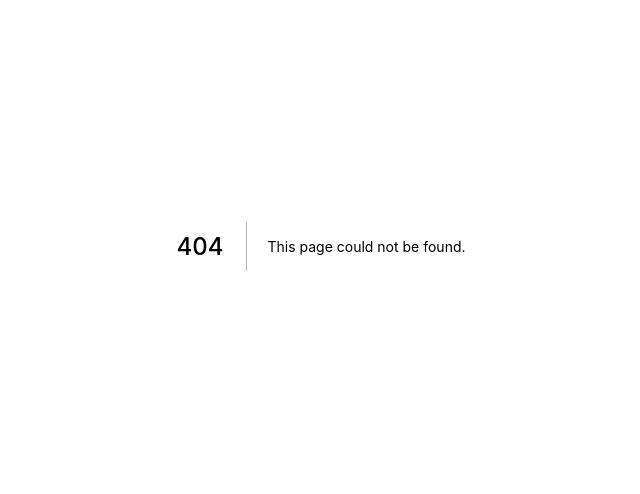
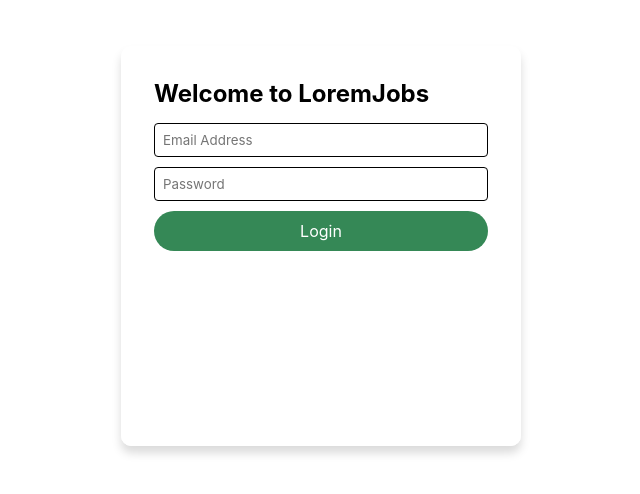
Before and after one commit to TmTanky/Dev-Jobs, a Next.js app: page /login in a window 1280 px wide. Before the commit this address had no page. Shown: the part 154-648 px from the top of the page, without its empty margins (319-959 px from the left). Built offline with nearby package versions, Linux system fonts and the light colour scheme.

Commit message:
added packages and configured login page

```diff
--- /dev/null
+++ b/components/Button/Button.styles.ts
@@ -0,0 +1,9 @@
+import styled from 'styled-components'
+
+export const ButtonBase = styled.div`
+  height: 40px;
+  position: relative;
+  display: flex;
+  justify-content: center;
+  align-items: center;
+`
--- /dev/null
+++ b/components/Button/Button.tsx
@@ -0,0 +1,31 @@
+import React from 'react'
+import { ButtonBase } from './Button.styles'
+
+type ButtonProps = {
+  name: string
+  bgColor?: string
+  borderRadius?: string
+  fontSize?: string
+  color?: string
+}
+
+export const Button = ({
+  name,
+  bgColor,
+  borderRadius,
+  fontSize,
+  color
+}: ButtonProps) => {
+  return (
+    <ButtonBase
+      style={{
+        backgroundColor: bgColor,
+        borderRadius,
+        fontSize,
+        color
+      }}
+    >
+      {name}
+    </ButtonBase>
+  )
+}
--- /dev/null
+++ b/components/Heading/Heading.tsx
@@ -0,0 +1,45 @@
+import styled from 'styled-components'
+
+type HeadingType = 'h1' | 'h2' | 'h3' | 'h4' | 'h5' | 'h6'
+interface HeadingProps {
+  variation: HeadingType
+  label: string
+}
+
+const H1 = styled.h1`
+    margin-bottom: 15px;
+  `,
+  H2 = styled.h2`
+    margin-bottom: 15px;
+  `,
+  H3 = styled.h2`
+    margin-bottom: 15px;
+  `,
+  H4 = styled.h2`
+    margin-bottom: 15px;
+  `,
+  H5 = styled.h2`
+    margin-bottom: 15px;
+  `,
+  H6 = styled.h2`
+    margin-bottom: 15px;
+  `
+
+export const Heading = ({ label, variation }: HeadingProps) => {
+  switch (variation) {
+  case 'h1':
+    return <H1> {label} </H1>
+  case 'h2':
+    return <H2> {label} </H2>
+  case 'h3':
+    return <H3> {label} </H3>
+  case 'h4':
+    return <H4> {label} </H4>
+  case 'h5':
+    return <H5> {label} </H5>
+  case 'h6':
+    return <H6> {label} </H6>
+  default:
+    return <H1> {label} </H1>
+  }
+}
--- /dev/null
+++ b/components/Pages/Login/index.ts
@@ -0,0 +1,23 @@
+import styled from 'styled-components'
+
+export const S = {
+  Container: styled.div`
+    min-height: 100vh;
+    display: flex;
+    justify-content: center;
+    flex-direction: column;
+    align-items: center;
+  `,
+  Form: styled.form`
+    border-radius: 10px;
+    border: solid 0.5px white;
+    display: flex;
+    flex-direction: column;
+    /* min-width: 40%; */
+    width: 400px;
+    padding: 2rem;
+    height: 400px;
+    /* justify-content: center; */
+    box-shadow: 0px 7px 10px 0px #dbdbdb;
+  `
+}
--- /dev/null
+++ b/components/TextInput/TextInput.ts
@@ -0,0 +1,9 @@
+import styled from 'styled-components'
+
+export const TextInput = styled.input`
+  border-radius: 4px;
+  padding: 0.5rem;
+  margin-bottom: 10px;
+  border: solid black 0.5px;
+  outline: none;
+`
--- a/next.config.js
+++ b/next.config.js
@@ -1,4 +1,4 @@
 /** @type {import('next').NextConfig} */
 module.exports = {
-  reactStrictMode: true,
+  reactStrictMode: true
 }
--- a/package.json
+++ b/package.json
@@ -8,9 +8,13 @@
     "lint": "next lint"
   },
   "dependencies": {
+    "@types/styled-components": "^5.1.15",
+    "babel-plugin-styled-components": "^1.13.3",
+    "formik": "^2.2.9",
     "next": "12.0.3",
     "react": "17.0.2",
-    "react-dom": "17.0.2"
+    "react-dom": "17.0.2",
+    "styled-components": "^5.3.3"
   },
   "devDependencies": {
     "@types/node": "16.11.7",
--- /dev/null
+++ b/pages/login/index.tsx
@@ -0,0 +1,24 @@
+import { TextInput } from '@/components/TextInput/TextInput'
+import { Button } from '@/components/Button/Button'
+import { Heading } from '@/components/Heading/Heading'
+import { S as Login } from '@/components/Pages/Login'
+
+const LoginPage = () => {
+  return (
+    <Login.Container>
+      <Login.Form>
+        <Heading label="Welcome to LoremJobs" variation="h2" />
+        <TextInput placeholder="Email Address" />
+        <TextInput placeholder="Password" />
+        <Button
+          color="white"
+          borderRadius="25px"
+          bgColor="#358856"
+          name="Login"
+        />
+      </Login.Form>
+    </Login.Container>
+  )
+}
+
+export default LoginPage
--- a/styles/globals.css
+++ b/styles/globals.css
@@ -1,16 +1,7 @@
-html,
-body {
+* {
+  box-sizing: border-box;
   padding: 0;
   margin: 0;
   font-family: -apple-system, BlinkMacSystemFont, Segoe UI, Roboto, Oxygen,
     Ubuntu, Cantarell, Fira Sans, Droid Sans, Helvetica Neue, sans-serif;
 }
-
-a {
-  color: inherit;
-  text-decoration: none;
-}
-
-* {
-  box-sizing: border-box;
-}
--- a/tsconfig.json
+++ b/tsconfig.json
@@ -13,7 +13,11 @@
     "resolveJsonModule": true,
     "isolatedModules": true,
     "jsx": "preserve",
-    "incremental": true
+    "incremental": true,
+    "baseUrl": ".",
+    "paths": {
+      "@/components/*": ["components/*"]
+    }
   },
   "include": ["next-env.d.ts", "**/*.ts", "**/*.tsx"],
   "exclude": ["node_modules"]
```
Also changed, not shown: .babelrc (added), .prettierrc.json, 1 other file (tests, documents, lock files or other folders).
